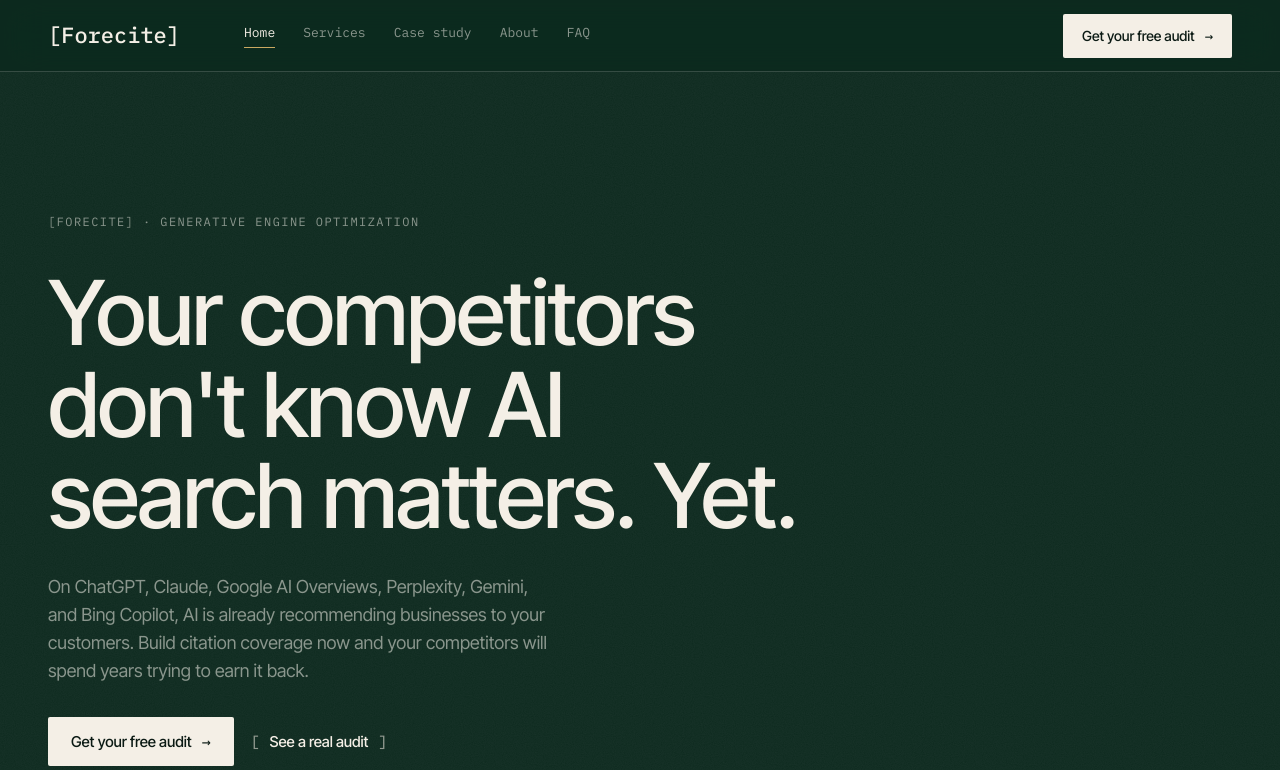
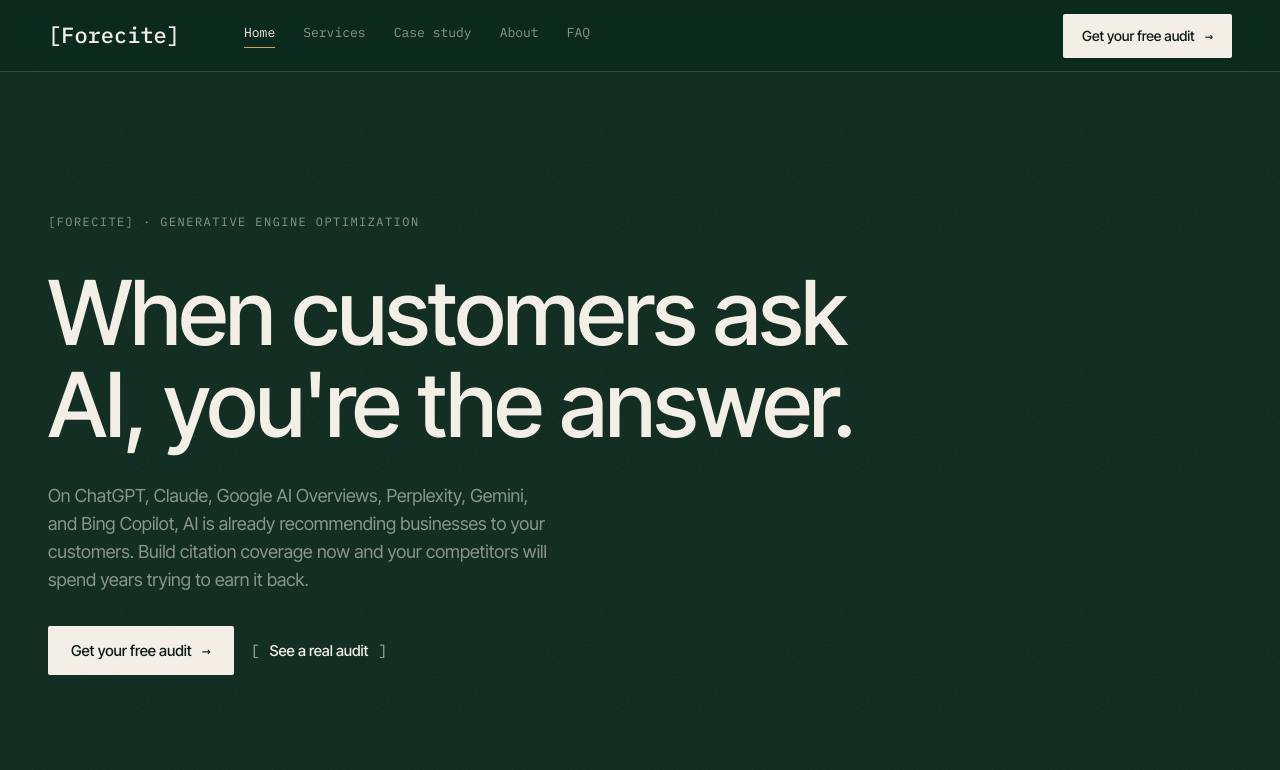
Before and after one commit to InvisibleJaguar90/forecite-site, a React (Vite) app: page / in a window 1280 px wide. Shown: the top 770 px of the page. Built offline with nearby package versions, Linux system fonts and the light colour scheme.

Commit message:
Home: revert H1 to 'When customers ask AI, you're the answer.'; FAQ: add therapy & mental health to ICP list

```diff
--- a/src/pages/FAQ.jsx
+++ b/src/pages/FAQ.jsx
@@ -31,7 +31,7 @@ const FAQS_MAIN = [
   {
     q: 'What kinds of businesses do you work with?',
     a: [
-      'Professional services businesses where AI search recommendations are starting to drive qualified leads. That includes medical and aesthetic practices (med spas, dental, dermatology, cosmetic surgery, concierge medicine), law firms, financial advisors, and other regulated or trust-dependent professional services.',
+      'Professional services businesses where AI search recommendations are starting to drive qualified leads. That includes medical and aesthetic practices (med spas, dental, dermatology, cosmetic surgery, concierge medicine), therapy and mental health practices, law firms, financial advisors, and other regulated or trust-dependent professional services.',
       "The common thread: high-consideration purchases where customers research before they commit, which means they're asking AI platforms questions like \"best [X] in [city]\" or \"how do I find a good [Y].\" If your business is what AI should be recommending in answer to those questions but isn't, our work applies.",
       "If you're outside professional services and you're seeing AI-driven discovery in your category, talk to us anyway. The methodology generalizes.",
     ],
--- a/src/pages/Home.jsx
+++ b/src/pages/Home.jsx
@@ -39,12 +39,12 @@ export default function Home() {
             fontWeight: 500,
             lineHeight: 1.02,
             letterSpacing: '-0.02em',
-            maxWidth: '18ch',
+            maxWidth: '22ch',
             margin: 0,
             textWrap: 'balance',
           }}
         >
-          Your competitors don't know AI search matters. Yet.
+          When customers ask AI, you're the answer.
         </h1>
         <p
           style={{
```
